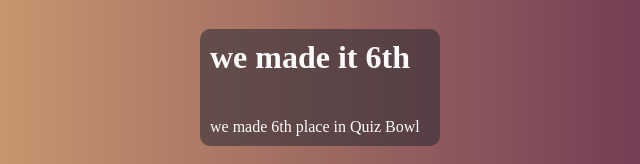
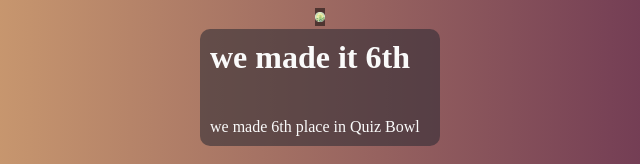
Before and after one commit to mrslymore/HTML-Class, a plain HTML site: page Students-Code/Trevors-Code/index.html in a window 1280 px wide. Shown: the top 164 px of the page, 320-960 px from the left. Drawn offline with Linux system fonts and the light colour scheme.

Commit message:
added a picher Asset and put in to the documint.

```diff
--- a/Students-Code/Trevors-Code/css/style.css
+++ b/Students-Code/Trevors-Code/css/style.css
@@ -19,3 +19,14 @@ body{
         padding: 10px;
     }
 }
+
+.top{
+    background-color: rgba(0, 0, 0, 50%) ;
+    position: fixed;
+    display: block;
+
+    .prfilePik{
+        height: auto;
+        width: 10px;
+    }
+}
--- a/Students-Code/Trevors-Code/index.html
+++ b/Students-Code/Trevors-Code/index.html
@@ -7,7 +7,9 @@
     <link rel="stylesheet" href="css/style.css">
 </head>
 <body>
-
+    <dev class="top" id="top">
+        <img src="./Assets/trevoravtar-removebg-preview.png" alt="p=pairdot from stevo unvers in sronded by flowers" class="prfilePik">
+    </dev>
     <div class="con" id="con">
         <div class="item" id="item">
             <h1>
```
Also changed, not shown: Students-Code/Trevors-Code/Assets/trevoravtar-removebg-preview.png (added).
